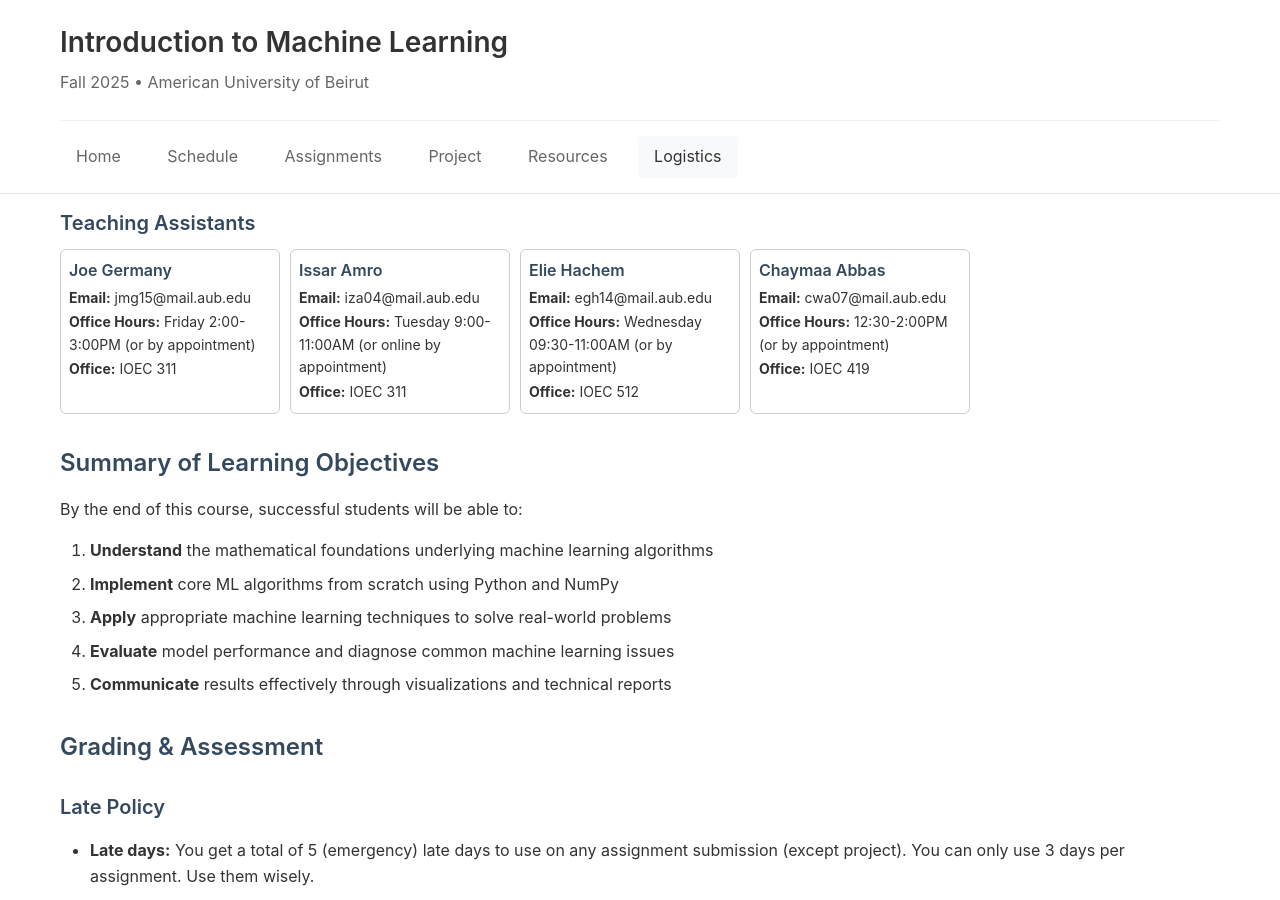
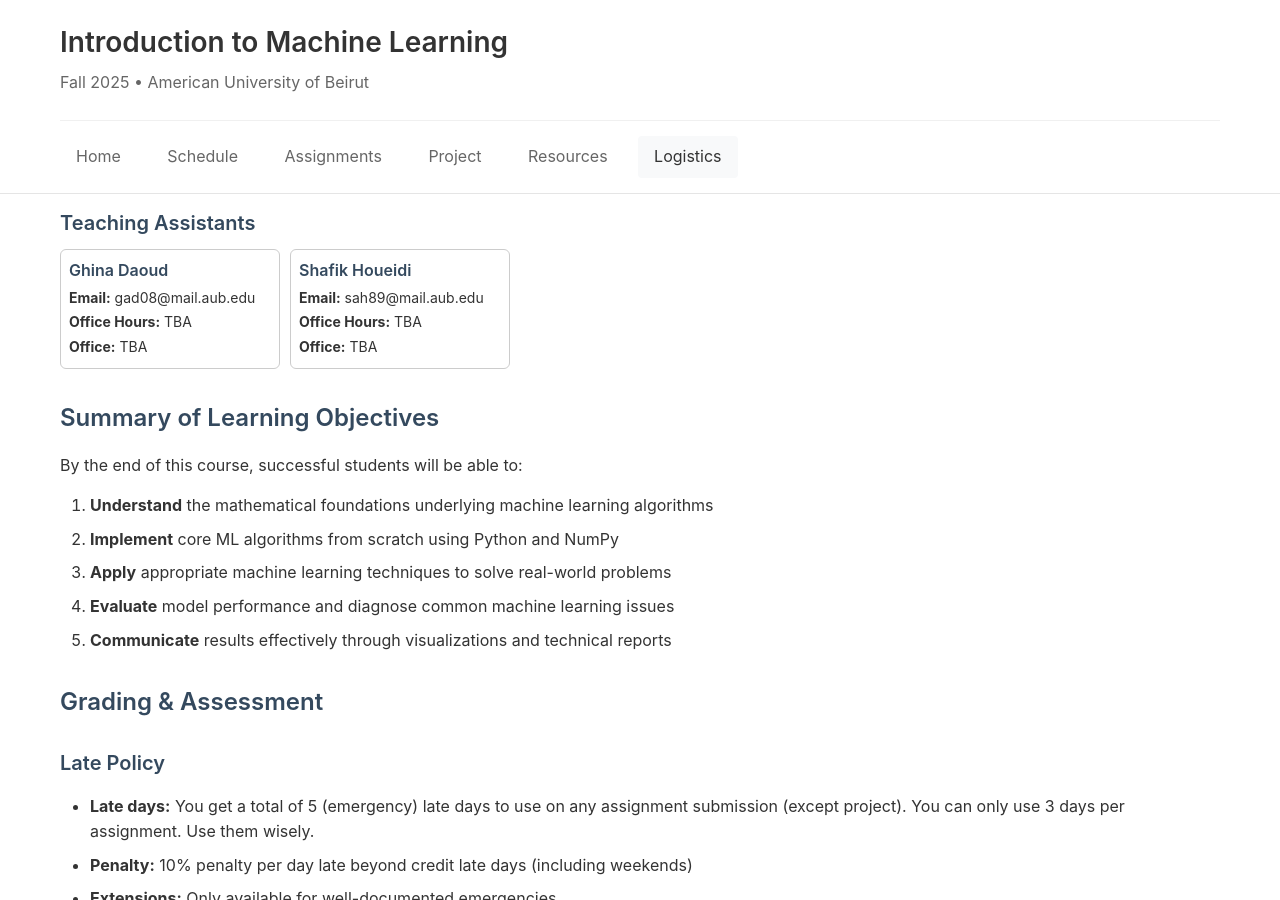
Before and after one commit to Data-Driven-Modeling-Lab/intro2ml, a Jekyll site: the page built from logistics.md, in a window 1280 px wide and 900 px high, scrolled down 531 px. Built offline with Jekyll 4.4.1, drawn with Linux system fonts in a browser that asks for light colours.

Commit message:
Update Fall 26 TA list: Ghina Daoud and Shafik Houeidi
Replaces the four Fall 25 TAs on both the landing page and the logistics
page, including a stale commented-out copy in logistics.md. Office hours
and offices are TBA until the TAs confirm them.

Co-Authored-By: Claude Opus 5 <noreply@anthropic.com>

```diff
--- a/logistics.md
+++ b/logistics.md
@@ -25,60 +25,32 @@ title: Logistics
 <div class="ta-container">
   <div class="ta-card">
       <div>
-          <h3>Joe Germany</h3>
-          <p><strong>Email:</strong> jmg15@mail.aub.edu </p>
-          <p><strong>Office Hours:</strong> Friday 2:00-3:00PM (or by appointment) </p>
-          <p><strong>Office:</strong> IOEC 311 </p>
+          <h3>Ghina Daoud</h3>
+          <p><strong>Email:</strong> gad08@mail.aub.edu </p>
+          <p><strong>Office Hours:</strong> TBA </p>
+          <p><strong>Office:</strong> TBA </p>
       </div>
   </div>
 
   <div class="ta-card">
       <div>
-          <h3>Issar Amro</h3>
-          <p><strong>Email:</strong> iza04@mail.aub.edu </p>
-          <p><strong>Office Hours:</strong> Tuesday 9:00-11:00AM (or online by appointment) </p>
-          <p><strong>Office:</strong> IOEC 311 </p>
-      </div>
-  </div>
-
-  <div class="ta-card">
-      <div>
-          <h3>Elie Hachem</h3>
-          <p><strong>Email:</strong> egh14@mail.aub.edu </p>
-          <p><strong>Office Hours:</strong> Wednesday 09:30-11:00AM (or by appointment) </p>
-          <p><strong>Office:</strong> IOEC 512 </p>
-      </div>
-  </div>
-
-  <div class="ta-card">
-      <div>
-          <h3>Chaymaa Abbas</h3>
-          <p><strong>Email:</strong> cwa07@mail.aub.edu </p>
-          <p><strong>Office Hours:</strong> 12:30-2:00PM (or by appointment)</p>
-          <p><strong>Office:</strong> IOEC 419 </p>
+          <h3>Shafik Houeidi</h3>
+          <p><strong>Email:</strong> sah89@mail.aub.edu </p>
+          <p><strong>Office Hours:</strong> TBA </p>
+          <p><strong>Office:</strong> TBA </p>
       </div>
   </div>
 </div>
 
-<!-- #### Joe Germany
-- **Email:** jmg15@mail.aub.edu
-- **Office Hours:** Friday 2:00-3:00PM (or by appointment)
-- **Office:** IOEC 311
+<!-- #### Ghina Daoud
+- **Email:** gad08@mail.aub.edu
+- **Office Hours:** TBA
+- **Office:** TBA
 
-#### Issar Amro
-- **Email:** iza04@mail.aub.edu
-- **Office Hours:** Monday 11:00AM-1:00PM and Tuesday 9:00-11:00AM (or online by appointment)
-- **Office:** IOEC 311
-
-#### Elie Hachem
-- **Email:** egh14@mail.aub.edu
-- **Office Hours:** TBD
-- **Office:** TBD
-
-#### Chaymaa Abbas
-- **Email:** cwa07@mail.aub.edu
-- **Office Hours:** TBD
-- **Office:** TBD -->
+#### Shafik Houeidi
+- **Email:** sah89@mail.aub.edu
+- **Office Hours:** TBA
+- **Office:** TBA -->
 
 ## Summary of Learning Objectives
 
```
Also changed, not shown: index.md (+8 -26 lines).
